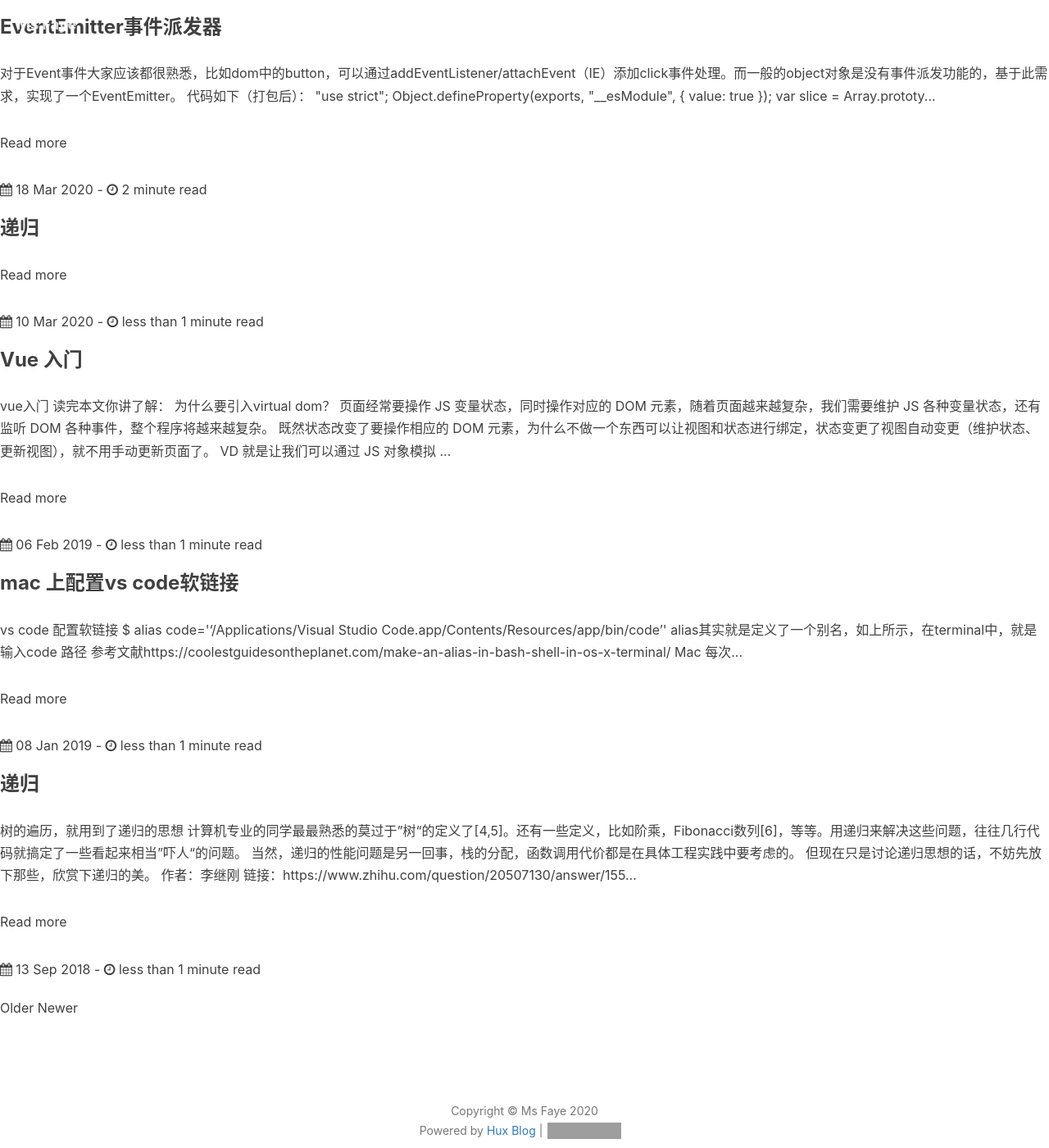
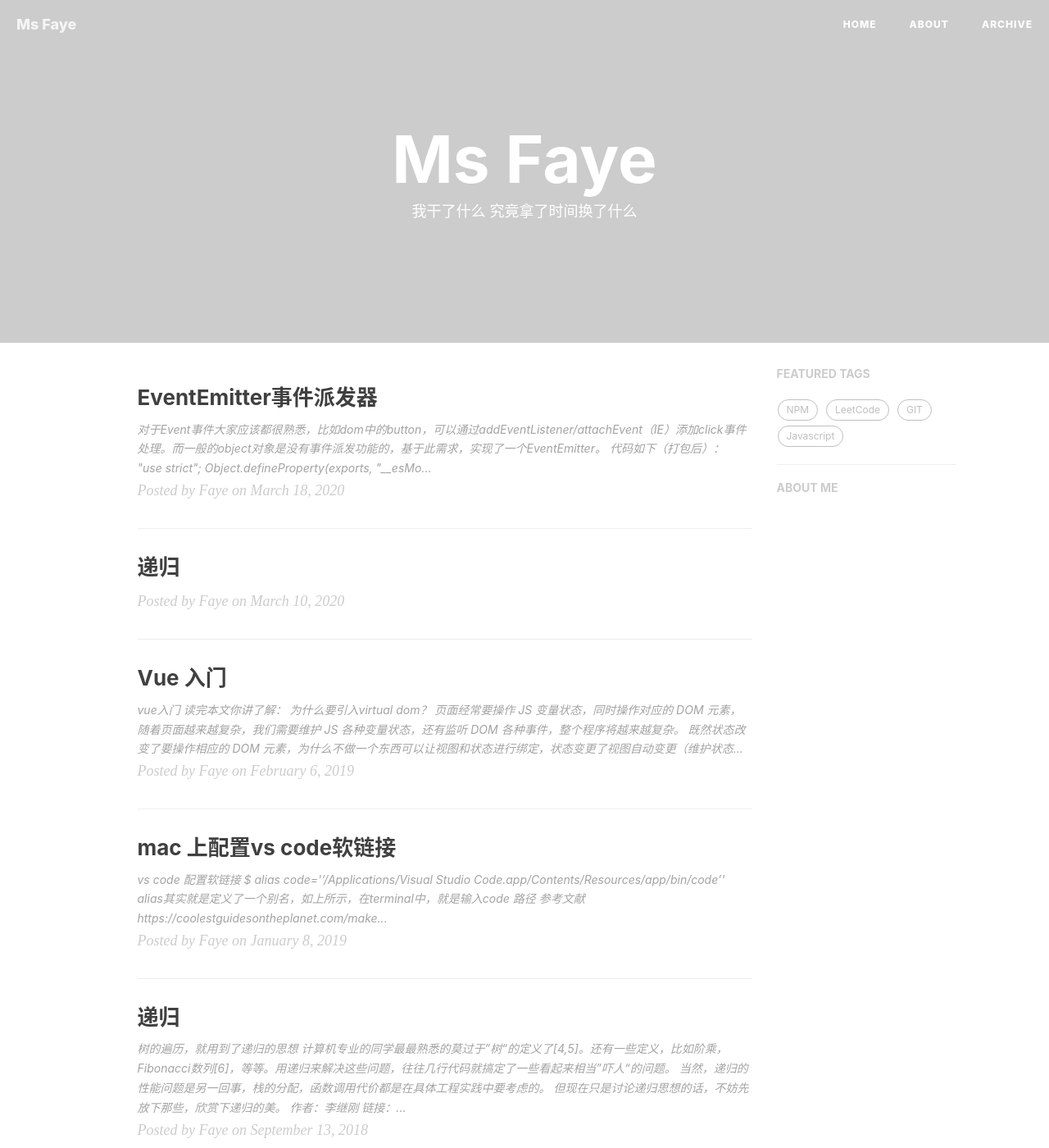
Before and after one commit to fayewong1991/fayewong1991.github.io, a Jekyll site: the page built from index.html, in a window 1280 px wide and 1400 px high. Shown: the whole window at 82% size. Built offline with Jekyll 4.4.1, drawn with Linux system fonts in a browser that asks for light colours; nearby versions of some CDN libraries; the list of posts is cut into pages by our own code; comment, search, counter and statistics services are not loaded; some of the changed text lies outside the part shown; grey boxes are pictures that could not be loaded.

Commit message:
fix: 修复样式展示问题

```diff
--- a/_config.yml
+++ b/_config.yml
@@ -3,9 +3,9 @@ title:               Ms Faye
 name:                "Ms Faye"
 tagline:             veni vidi vici
 description:         "The blog of Faye"
-baseurl:            #"/Lagrange"
+baseurl:            #"/"
 github:
-  url:               #"https://lenpaul.github.io/Lagrange"
+  url:               #"https://github.com/fayewong1991"
 author:
   name:              "Ms Faye"
   email:             "fayewong1991@gmail.com"
--- a/_includes/footer.html
+++ b/_includes/footer.html
@@ -9,12 +9,7 @@
                 <p class="copyright text-muted">
                     Copyright &copy; {{ site.title }} {{ site.time | date: '%Y' }}
                     <br>
-                    Powered by <a href="http://huangxuan.me">Hux Blog</a> |
-                    <iframe
-                        style="margin-left: 2px; margin-bottom:-5px;"
-                        frameborder="0" scrolling="0" width="100px" height="20px"
-                        src="https://ghbtns.com/github-btn.html?user=huxpro&repo=huxpro.github.io&type=star&count=true" >
-                    </iframe>
+                    Powered by <a href="http://fayewong1991.github.io/">Faye Wong</a>
                 </p>
             </div>
         </div>
--- a/index.html
+++ b/index.html
@@ -1,36 +1,46 @@
 ---
-layout: default
-title: Home
+layout: page
+description: "我干了什么 究竟拿了时间换了什么"
 ---
 
 {% for post in paginator.posts %}
-<div class="posts">
-  <h3>
-    <a href="{{ site.github.url }}{{ post.url }}">{{ post.title }}</a>
+<div class="post-preview">
+    <a href="{{ post.url | prepend: site.baseurl }}">
+        <h2 class="post-title">
+            {{ post.title }}
+        </h2>
+        {% if post.subtitle %}
+        <h3 class="post-subtitle">
+            {{ post.subtitle }}
         </h3>
-  {% if post.image.teaser %}
-    <a href="{{ site.github.url }}{{ post.url }}"><img src="{{ site.github.url }}/images/{{ post.image.teaser }}"></a>
         {% endif %}
-  <div class="p-summary">
-    <p>{{ post.content | strip_html | truncate: 250 }}</p>
-    <p><a href="{{ site.github.url }}{{ post.url }}">Read more</a></p>
-    <span class="post-date" style="margin-top:3px"><i class="fa fa-calendar" aria-hidden="true"></i> {{ post.date | date_to_string }} - <i class="fa fa-clock-o" aria-hidden="true"></i> {% include read-time.html %}</span>
+        <div class="post-content-preview">
+            {% if post.lang == 'en' %}
+                {{ post.content | strip_html | truncate:300 }}
+            {% else %}
+                {{ post.content | strip_html | truncate:200 }}
+            {% endif %}
         </div>
+    </a>
+    <p class="post-meta">
+        Posted by {% if post.author %}{{ post.author }}{% else %}{{ site.title }}{% endif %} on {{ post.date | date: "%B %-d, %Y" }}
+    </p>
 </div>
+<hr>
 {% endfor %}
 
-<!-- Pagination links -->
-<div class="pagination">
+<!-- Pager -->
+{% if paginator.total_pages > 1 %}
+<ul class="pager">
+    {% if paginator.previous_page %}
+    <li class="previous">
+        <a href="{{ paginator.previous_page_path | prepend: site.baseurl | replace: '//', '/' }}">&larr; Newer Posts</a>
+    </li>
+    {% endif %}
     {% if paginator.next_page %}
-    <a class="pagination-button pagination-active" href="{{ site.github.url }}{{ paginator.next_page_path }}" class="next">Older</a>
-  {% else %}
-    <span class="pagination-button">Older</span>
+    <li class="next">
+        <a href="{{ paginator.next_page_path | prepend: site.baseurl | replace: '//', '/' }}">Older Posts &rarr;</a>
+    </li>
     {% endif %}
-
-  {% if paginator.previous_page %}
-    <a class="pagination-button pagination-active" href="{{ site.baseurl }}{{ paginator.previous_page_path }}">Newer</a>
-    {% else %}
-      <span class="pagination-button">Newer</span>
+</ul>
 {% endif %}
-
-</div>
```
Also changed, not shown: 404.html (deleted, +0 -15 lines), pwa/manifest.json. Lines whose indentation alone changed are shown as unchanged.
